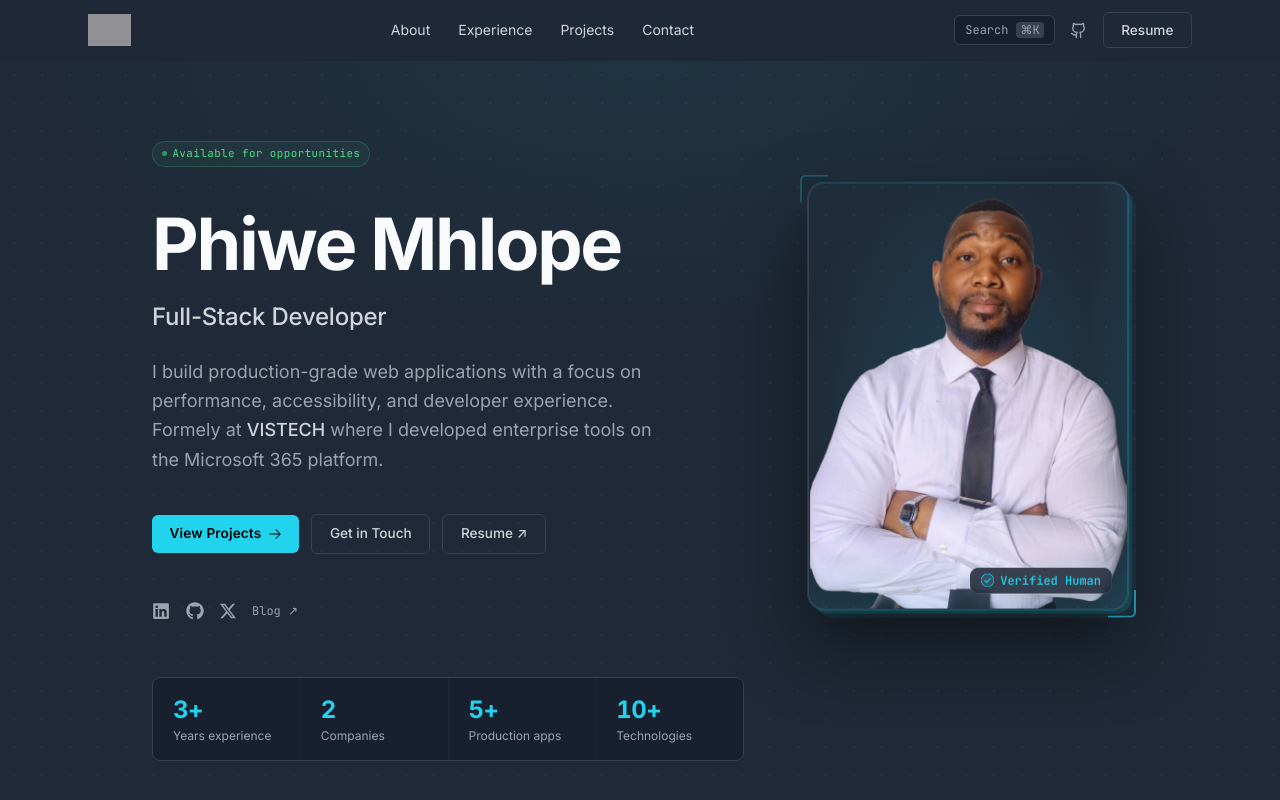
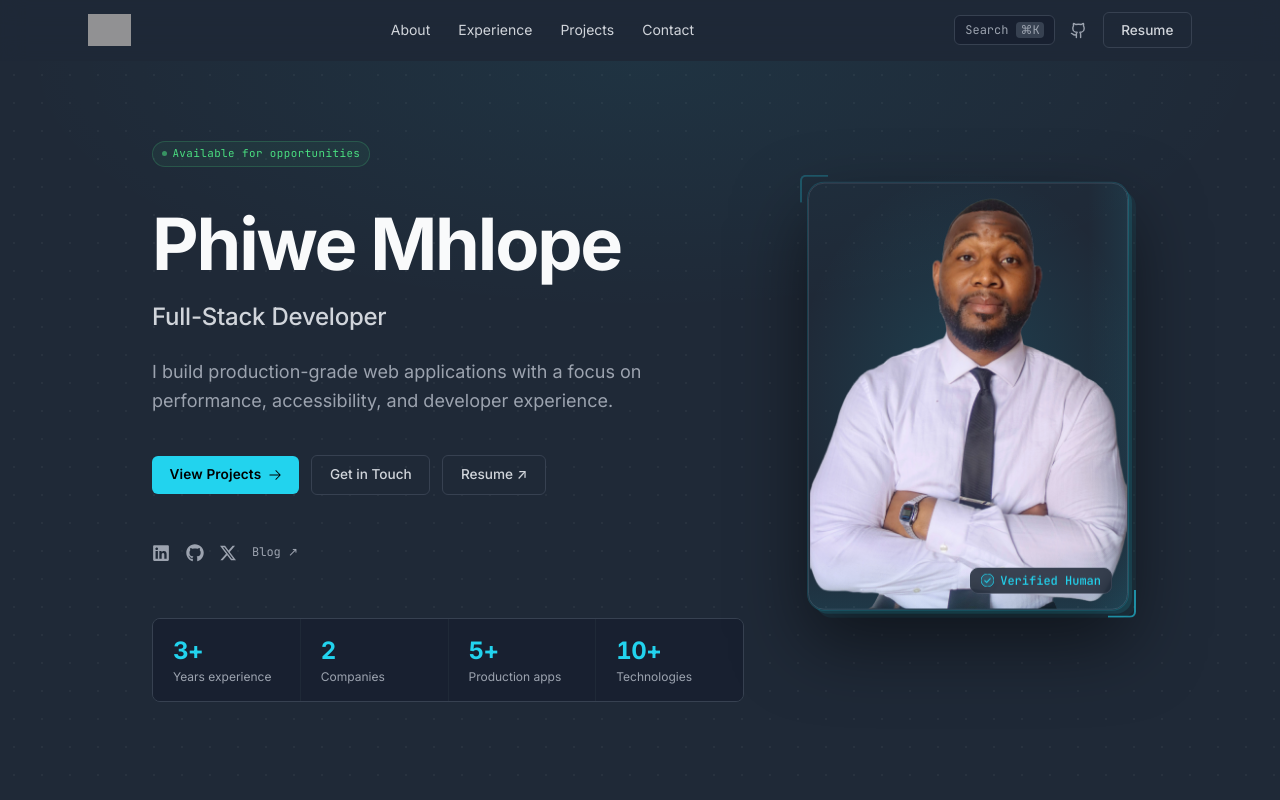
Before and after one commit to PhiweM/PorfolioFrontEnd, a React (Vite) app: page / in a window 1280 px wide. Shown: the top 800 px of the page. Built offline with nearby package versions, Linux system fonts and the light colour scheme; grey boxes are pictures that could not be loaded.

Commit message:
removed hero text

```diff
--- a/src/components/Hero.tsx
+++ b/src/components/Hero.tsx
@@ -75,9 +75,7 @@ function Hero() {
               style={{ color: 'var(--text-3)' }}
             >
               I build production-grade web applications with a focus on performance,
-              accessibility, and developer experience. Formely at{' '}
-              <span style={{ color: 'var(--text-2)', fontWeight: 500 }}>VISTECH</span>{' '}
-              where I developed enterprise tools on the Microsoft 365 platform.
+              accessibility, and developer experience.
             </p>
 
             {/* CTAs */}
```
